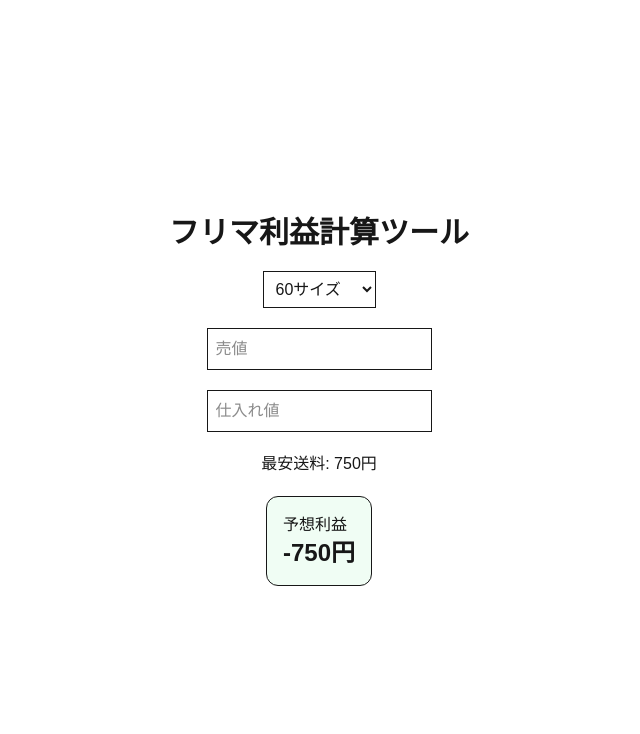
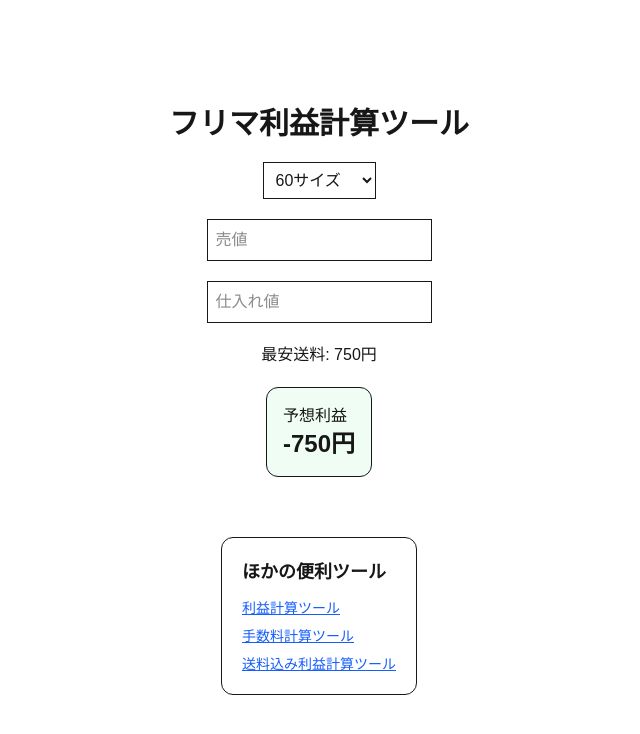
Before and after one commit to antfarm-lab/shipping-calc, a Next.js app: page / in a window 1280 px wide. Shown: the top 734 px of the page, without its empty margins (321-961 px from the left). Built offline with nearby package versions, Linux system fonts and the light colour scheme.

Commit message:
add internal links

```diff
--- a/app/page.tsx
+++ b/app/page.tsx
@@ -62,7 +62,20 @@
         <p>予想利益</p>
         <p className="text-2xl font-bold">{profit}円</p>
       </div>
-
+<section className="mt-10 rounded-xl border bg-white p-5">
+  <h2 className="mb-3 text-lg font-bold">ほかの便利ツール</h2>
+  <div className="grid gap-2 text-sm">
+    <a className="text-blue-600 underline" href="https://calc-tools-mauve.vercel.app/">
+      利益計算ツール
+    </a>
+    <a className="text-blue-600 underline" href="https://fee-calc-seven.vercel.app/">
+      手数料計算ツール
+    </a>
+    <a className="text-blue-600 underline" href="https://shipping-profit-calc.vercel.app/">
+      送料込み利益計算ツール
+    </a>
+  </div>
+</section>
     </main>
   );
 }
```
